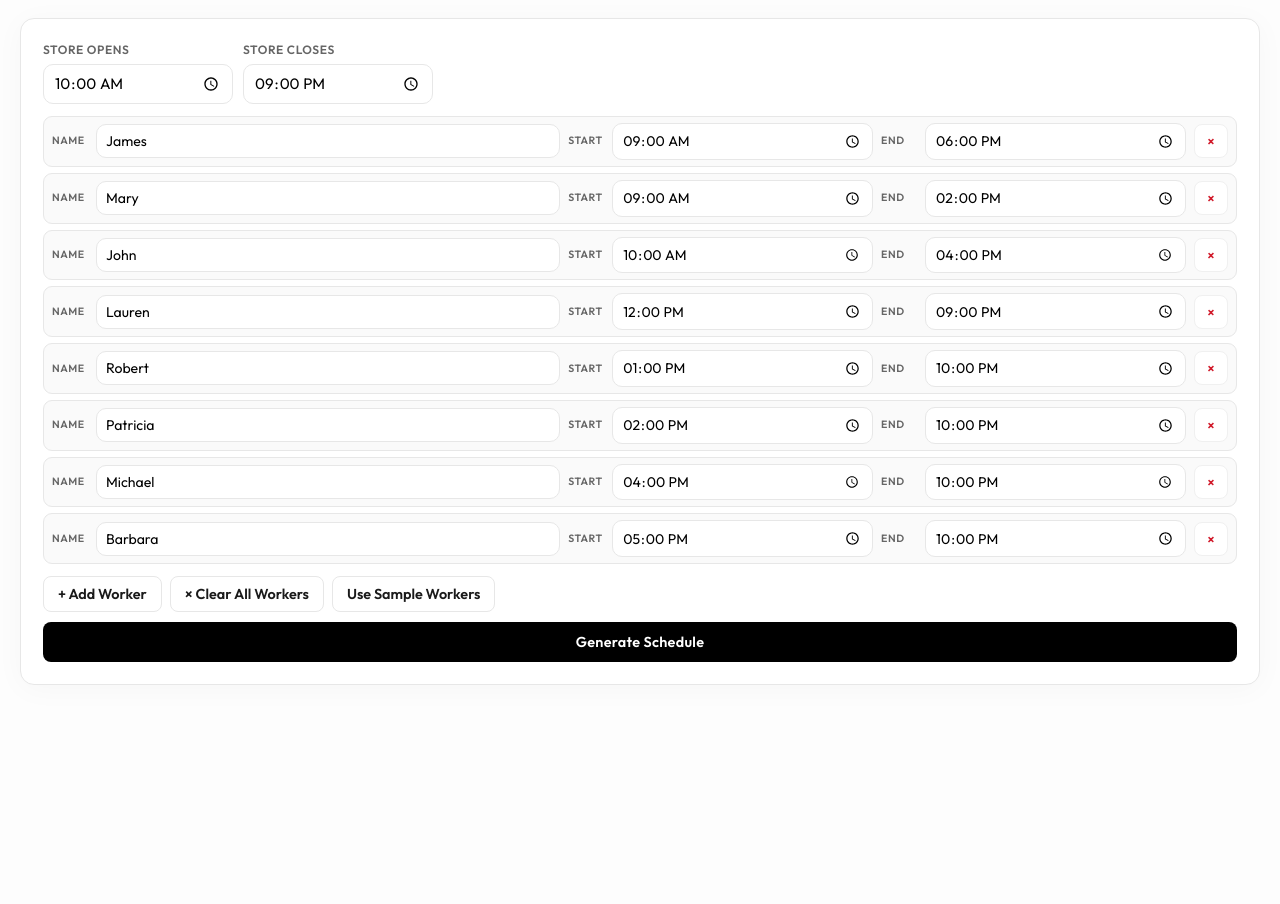
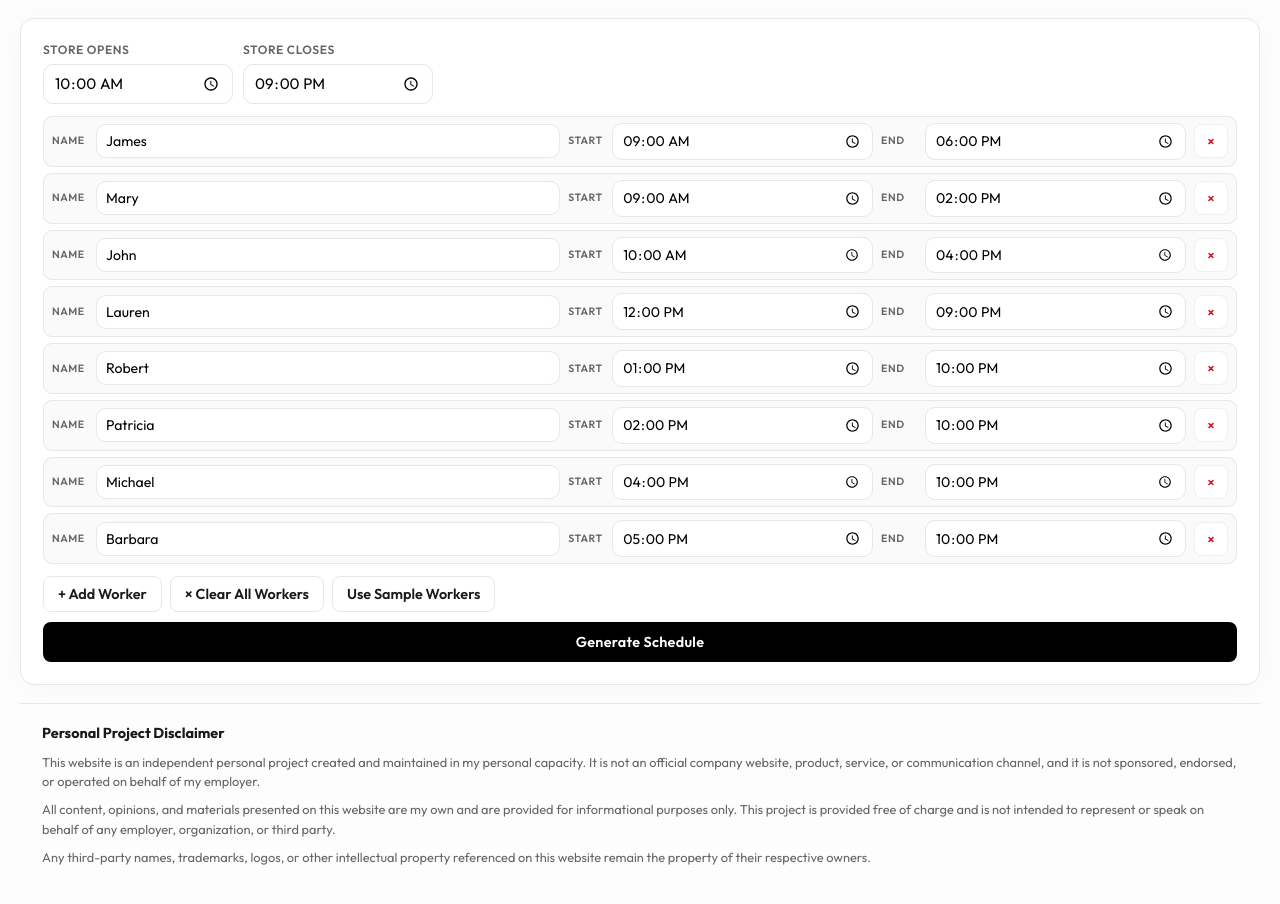
Before and after one commit to Nayef06/NR476, a plain HTML site: page index.html in a window 1280 px wide. Before the commit the page ends 800 px from the top, so only its background shows below. Drawn offline with Linux system fonts and the light colour scheme.

Commit message:
feat: add personal project disclaimer to footer and style updates for site footer

```diff
--- a/index.html
+++ b/index.html
@@ -85,6 +85,13 @@
         </div>
     </div>
 
+    <footer class="site-footer">
+        <strong>Personal Project Disclaimer</strong>
+        <p>This website is an independent personal project created and maintained in my personal capacity. It is not an official company website, product, service, or communication channel, and it is not sponsored, endorsed, or operated on behalf of my employer.</p>
+        <p>All content, opinions, and materials presented on this website are my own and are provided for informational purposes only. This project is provided free of charge and is not intended to represent or speak on behalf of any employer, organization, or third party.</p>
+        <p>Any third-party names, trademarks, logos, or other intellectual property referenced on this website remain the property of their respective owners.</p>
+    </footer>
+
     <dialog id="moveConfirmDialog" class="move-dialog">
         <form method="dialog">
             <h3>Move this break?</h3>
--- a/styles.css
+++ b/styles.css
@@ -38,6 +38,31 @@ body {
     border-radius: 14px;
     box-shadow: 0 4px 30px rgba(0, 0, 0, 0.03);
     border: 1px solid var(--border);
+}
+
+.site-footer {
+    max-width: 1240px;
+    margin: 18px auto 0;
+    padding: 18px 22px;
+    color: var(--text-secondary);
+    font-size: 0.8rem;
+    line-height: 1.55;
+    border-top: 1px solid var(--border);
+}
+
+.site-footer strong {
+    display: block;
+    margin-bottom: 8px;
+    color: var(--text);
+    font-size: 0.9rem;
+}
+
+.site-footer p {
+    margin: 0 0 8px;
+}
+
+.site-footer p:last-child {
+    margin-bottom: 0;
 }
 
 header {
```
